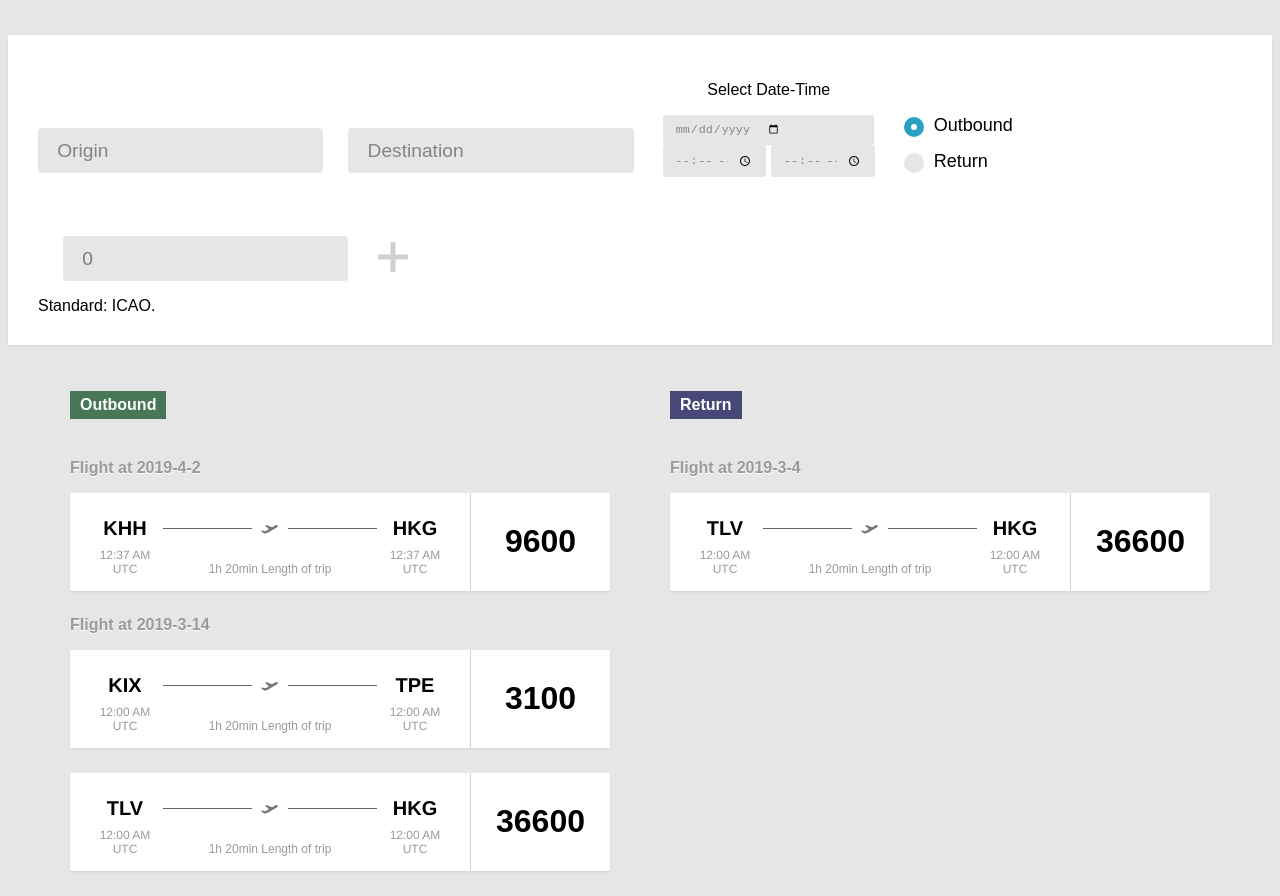
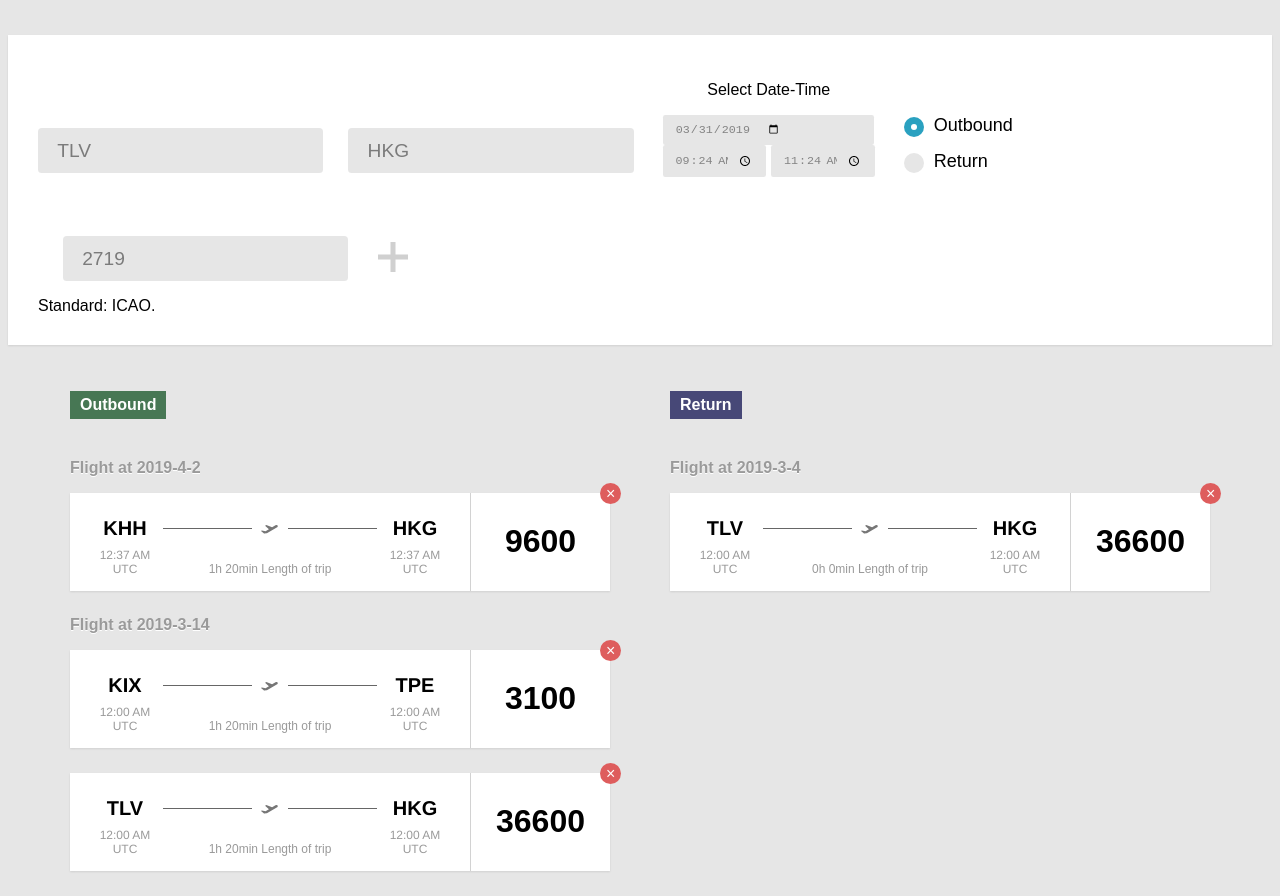
Before and after one commit to hpcslag/flight-todo, an Angular app: page / in a window 1280 px wide. Built offline with nearby package versions, Linux system fonts and the light colour scheme.

Commit message:
delete Feature and Time Distance Feature

```diff
--- a/src/app/app.component.html
+++ b/src/app/app.component.html
@@ -79,6 +79,10 @@
                         <div class="flight-price-sec">
                             <h1>{{ item.price }}</h1>
                         </div>
+
+                        <div class="delete">
+                          <span (click)="deleteFlight(item.flight_id)">×</span>
+                        </div>
                     </div>
                 </div>
             </div>
@@ -115,11 +119,15 @@
                                 </div>
                             </div>
                             <div class="flight-duration">
-                                1h 20min Length of trip
+                                {{ getDistanceTime(item.dateend, item.datestart) }}
                             </div>
                         </div>
                         <div class="flight-price-sec">
                             <h1>{{ item.price }}</h1>
+                        </div>
+
+                        <div class="delete">
+                          <span (click)="deleteFlight(item.flight_id)">×</span>
                         </div>
                     </div>
                 </div>
--- a/src/app/app.component.ts
+++ b/src/app/app.component.ts
@@ -29,15 +29,6 @@ export class AppComponent implements OnInit{
   };
 
   id_count: number = 0;
-  /*flight: {
-    origin : string,
-    dest : string,
-    date : any,
-    tstart : any,
-    tend: any,
-    isoutbound: boolean,
-    price: number
-  };*/
 
   data = [
     {
@@ -92,15 +83,15 @@ export class AppComponent implements OnInit{
 
     });
 
-    /*this.flight = {
+    this.flight = {
       origin : "TLV",
       dest : "HKG",
-      date : "2019/03-31",
+      date : "2019-03-31",
       tstart : "09:24",
       tend: "11:24",
       isoutbound: true,
       price: 2719
-    }*/
+    }
   }
 
   public sortByDate(): void {
@@ -123,12 +114,12 @@ export class AppComponent implements OnInit{
 
   public addNewFlight(){
     let dateStart = new Date(this.flight.date);
-    dateStart.setHours(this.flight.tstart.split(":")[0]);
-    dateStart.setHours(this.flight.tstart.split(":")[1]);
+    dateStart.setHours(parseInt(this.flight.tstart.split(":")[0]));
+    dateStart.setMinutes(parseInt(this.flight.tstart.split(":")[1]));
 
     let dataEnd = new Date(this.flight.date);
-    dataEnd.setHours(this.flight.tend.split(":")[0]);
-    dataEnd.setHours(this.flight.tend.split(":")[1]);
+    dataEnd.setHours(parseInt(this.flight.tend.split(":")[0]));
+    dataEnd.setMinutes(parseInt(this.flight.tend.split(":")[1]));
 
     if(dateStart.toLocaleString('en-US', { hour12: true, timeZoneName:'short'}).toString() == "PM" && dataEnd.toLocaleString('en-US', { hour12: true, timeZoneName:'short'}).toString() == "AM"){
       dataEnd = new Date(dataEnd.setDate(dataEnd.getDate() + 1));
@@ -159,11 +150,18 @@ export class AppComponent implements OnInit{
   }
 
   public deleteFlight(flight_id: number){
-
+    console.log(flight_id);
+    this.data.map((x, i)=>{
+      if(x.flight_id == flight_id){
+        this.data.splice(i, 1);
+      }
+    });
   }
 
-  /*deleteFlight(flight_id: number){
-    //search and splice.
-    this.return_sort_by_date.splice(0, 2);
-  }*/
+  public getDistanceTime(dt1, dt2) : string{
+    let diff =(dt2.getTime() - dt1.getTime()) / 1000;
+    diff /= 60;
+    let totalTime = Math.abs(Math.round(diff));
+    return `${totalTime / 60}h ${totalTime % 60}min Length of trip`;
+  }
 }
--- a/src/styles.css
+++ b/src/styles.css
@@ -200,6 +200,37 @@ input {
 .flight-date{
     /* date section disable select */
     pointer-events: none;
+}
+
+.delete {
+  position: absolute;
+  display: inline-block;
+
+  z-index: 100;
+}
+
+.delete * {
+  pointer-events: visible;
+}
+
+.delete span{
+  background: #de5d5d;
+  position: relative;
+  padding: 2px 6px;
+  border-radius: 60px;
+  text-align: center;
+  font-size: 16px;
+  left: -10px;
+  top: -8px;
+  color: white;
+}
+
+.delete span:hover{
+  background: #b54646;
+}
+
+.delete span:active{
+  background: #692b2b;
 }
 
 /* dependency */
```
